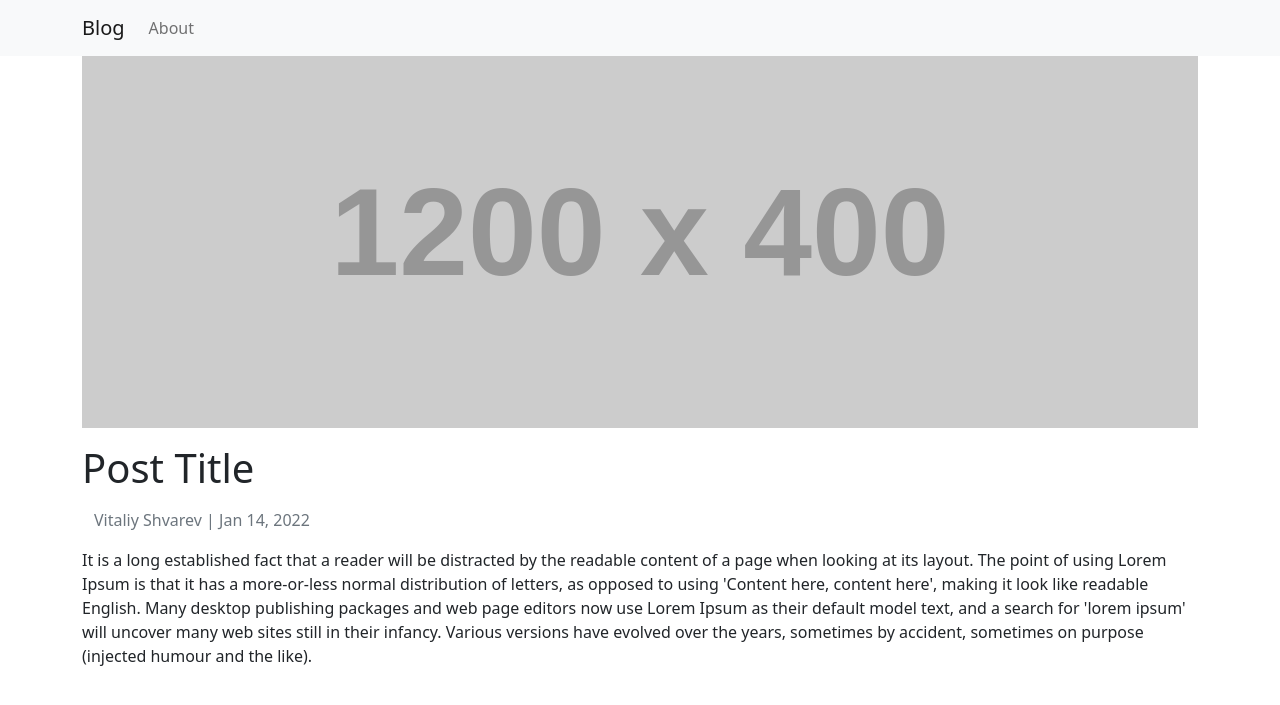
After one commit to vshvarev/blog, a PHP site: template templates/post.twig in a window 1280 px wide. The commit adds this page. Shown: the top 705 px of the page. Run offline with PHP 8.4, Linux system fonts and the light colour scheme; the template is opened without the code that fills it, so the values that code supplies are empty; grey boxes labelled with a size stand in for pictures from a placeholder-image service; some libraries are stand-ins or nearby versions.

Commit message:
Added post template and friendly URL

```diff
--- a/templates/base.twig
+++ b/templates/base.twig
@@ -11,22 +11,8 @@
     <title>Hello, world!</title>
 </head>
 <body>
-<nav class="navbar navbar-expand-lg navbar-light bg-light">
-    <div class="container-fluid">
-        <a class="navbar-brand" href="/">Blog</a>
-        <button class="navbar-toggler" type="button" data-bs-toggle="collapse" data-bs-target="#navbarNav" aria-controls="navbarNav" aria-expanded="false" aria-label="Toggle navigation">
-            <span class="navbar-toggler-icon"></span>
-        </button>
-        <div class="collapse navbar-collapse" id="navbarNav">
-            <ul class="navbar-nav">
-                <li class="nav-item">
-                    <a class="nav-link" href="/about">About</a>
-                </li>
-            </ul>
-        </div>
-    </div>
-</nav>
 
+{% include 'section/navigation.twig' %}
 {% block body %}{% endblock %}
 
 <!-- Optional JavaScript; choose one of the two! -->
--- /dev/null
+++ b/templates/post.twig
@@ -0,0 +1,16 @@
+{% extends 'base.twig' %}
+
+{% block body %}
+    <div class="container">
+        <img src="https://dummyimage.com/1200x400/4ed9d9/ffffff" class="img-fluid" alt="...">
+        <h1 class="mt-3 mb-3"> Post Title </h1>
+        <div class="container mb-3">
+            <div class="row">
+                <span class="text-muted"> Vitaliy Shvarev | Jan 14, 2022 </span>
+            </div>
+        </div>
+        <div>
+            It is a long established fact that a reader will be distracted by the readable content of a page when looking at its layout. The point of using Lorem Ipsum is that it has a more-or-less normal distribution of letters, as opposed to using 'Content here, content here', making it look like readable English. Many desktop publishing packages and web page editors now use Lorem Ipsum as their default model text, and a search for 'lorem ipsum' will uncover many web sites still in their infancy. Various versions have evolved over the years, sometimes by accident, sometimes on purpose (injected humour and the like).
+        </div>
+    </div>
+{% endblock %}
--- /dev/null
+++ b/templates/section/navigation.twig
@@ -0,0 +1,16 @@
+
+<nav class="navbar navbar-expand-lg navbar-light bg-light">
+    <div class="container">
+        <a class="navbar-brand" href="/">Blog</a>
+        <button class="navbar-toggler" type="button" data-bs-toggle="collapse" data-bs-target="#navbarNav" aria-controls="navbarNav" aria-expanded="false" aria-label="Toggle navigation">
+            <span class="navbar-toggler-icon"></span>
+        </button>
+        <div class="collapse navbar-collapse" id="navbarNav">
+            <ul class="navbar-nav">
+                <li class="nav-item">
+                    <a class="nav-link" href="/about">About</a>
+                </li>
+            </ul>
+        </div>
+    </div>
+</nav>
```
Also changed, not shown: index.php (+7 -0 lines).
